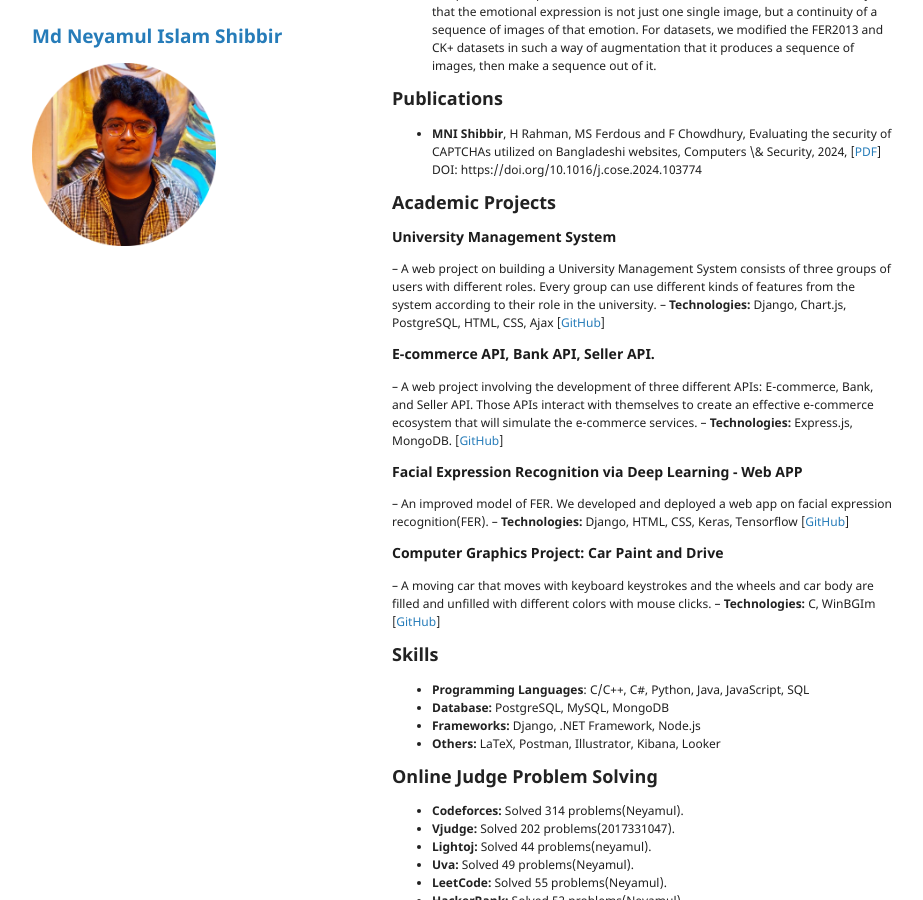
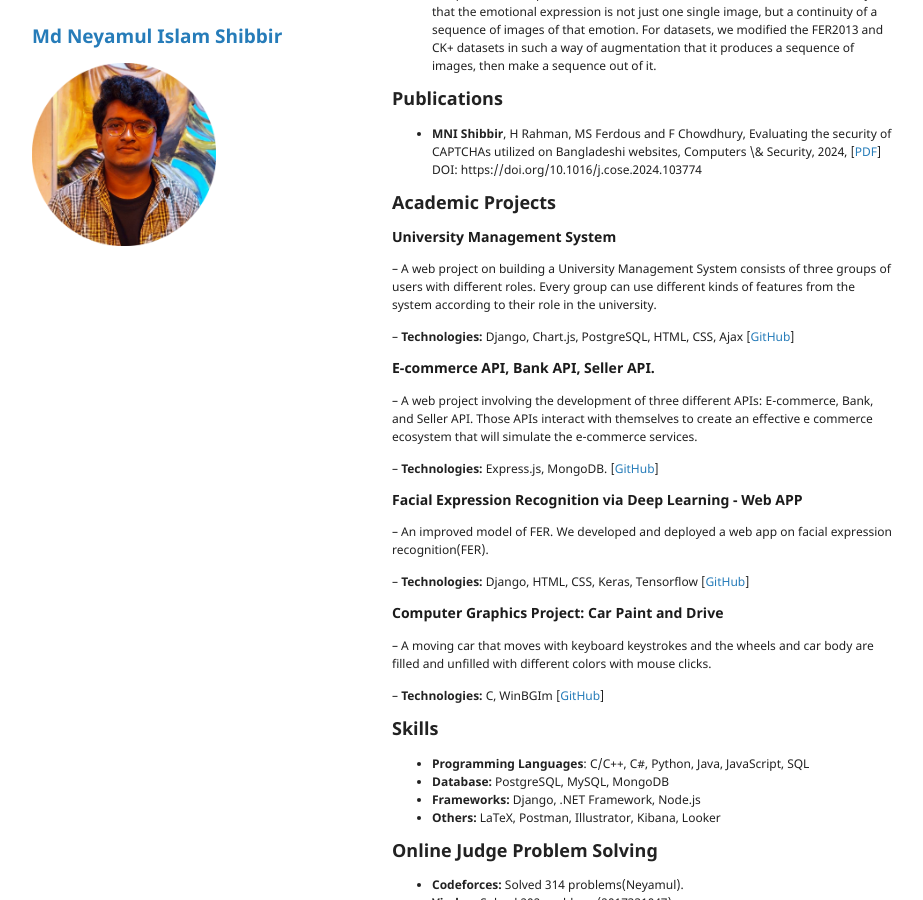
Before and after one commit to neyamul-sbr/neyamul.github.io, a Jekyll site: the page built from index.md, in a window 1280 px wide and 900 px high, scrolled down 1039 px. Shown: the whole window, without its empty margins (178-1101 px from the left). Built offline with Jekyll 4.4.1, drawn with Linux system fonts in a browser that asks for light colours; our own code applies the rules of GitHub Pages for plain Markdown files; the repository's description, which GitHub fills in, is left out.

```diff
--- a/index.md
+++ b/index.md
@@ -1,5 +1,5 @@
 # Software Engineer | ML, AI and Security Enthusiast
-**[[CV](https://drive.google.com/file/d/1mYg1v7p2T_K0sqUR-SF1oJ6ONMMkJgpD/view?usp=sharing)] | [[Email](mailto:neyamul47@student.sust.edu)] | [[LinkedIn](https://www.linkedin.com/in/neyamul-sbr/)]**
+**|[[CV](https://drive.google.com/file/d/1mYg1v7p2T_K0sqUR-SF1oJ6ONMMkJgpD/view?usp=sharing)] | [[Email](mailto:neyamul47@student.sust.edu)] | [[LinkedIn](https://www.linkedin.com/in/neyamul-sbr/)]|**
 ## Education
 - B.Sc.(Engg.), Computer Science & Engineering (CSE), Shahjalal University of Science and Technology, Bangladesh (_2023_)
 - HSC, Science, Betagi Govt. College (_2016_)
@@ -36,18 +36,24 @@ then make a sequence out of it.
 - **MNI Shibbir**, H Rahman, MS Ferdous and F Chowdhury, Evaluating the security of CAPTCHAs utilized on Bangladeshi websites, Computers \& Security, 2024, [[PDF](https://drive.google.com/file/d/1r-WymdF_f5X61S47H6acTbRtJP_tifml/view)] DOI: https://doi.org/10.1016/j.cose.2024.103774
 
 ## Academic Projects
+
 ### University Management System
-  – A web project on building a University Management System consists of three groups of users with different roles. Every group can use different kinds of features from the system according to their role in the university.
-  – **Technologies:** Django, Chart.js, PostgreSQL, HTML, CSS, Ajax [[GitHub](https://github.com/neyamul-sbr/university_management_system_extend)]
+– A web project on building a University Management System consists of three groups of users with different roles. Every group can use different kinds of features from the system according to their role in the university.
+
+– **Technologies:** Django, Chart.js, PostgreSQL, HTML, CSS, Ajax [[GitHub](https://github.com/neyamul-sbr/university_management_system_extend)]
 ### E-commerce API, Bank API, Seller API.
-  – A web project involving the development of three different APIs: E-commerce, Bank, and Seller API. Those APIs interact with themselves to create an effective e-commerce ecosystem that will simulate the e-commerce services.
-  – **Technologies:** Express.js, MongoDB. [[GitHub](https://github.com/neyamul-sbr/CSE446--Ecom_API-Supplier_API_Bank-API_2017331047_2017331051)]
+– A web project involving the development of three different APIs: E-commerce, Bank, and Seller API. Those APIs interact with themselves to create an effective e commerce ecosystem that will simulate the e-commerce services.
+
+– **Technologies:** Express.js, MongoDB. [[GitHub](https://github.com/neyamul-sbr/CSE446--Ecom_API-Supplier_API_Bank-API_2017331047_2017331051)]
+
 ### Facial Expression Recognition via Deep Learning - Web APP
-  – An improved model of FER. We developed and deployed a web app on facial expression recognition(FER).
-  – **Technologies:** Django, HTML, CSS, Keras, Tensorflow [[GitHub](https://github.com/neyamul-sbr/Web-App-for-Facial-Expression-Detection)]
+– An improved model of FER. We developed and deployed a web app on facial expression recognition(FER).
+
+– **Technologies:** Django, HTML, CSS, Keras, Tensorflow [[GitHub](https://github.com/neyamul-sbr/Web-App-for-Facial-Expression-Detection)]
 ### Computer Graphics Project: Car Paint and Drive
-  – A moving car that moves with keyboard keystrokes and the wheels and car body are filled and unfilled with different colors with mouse clicks.
-  – **Technologies:** C, WinBGIm [[GitHub](https://github.com/neyamul-sbr/Web-App-for-Facial-Expression-Detection)]
+– A moving car that moves with keyboard keystrokes and the wheels and car body are filled and unfilled with different colors with mouse clicks.
+
+– **Technologies:** C, WinBGIm [[GitHub](https://github.com/neyamul-sbr/Web-App-for-Facial-Expression-Detection)]
 
 ## Skills
   - **Programming Languages**: C/C++, C#, Python, Java, JavaScript, SQL
```
